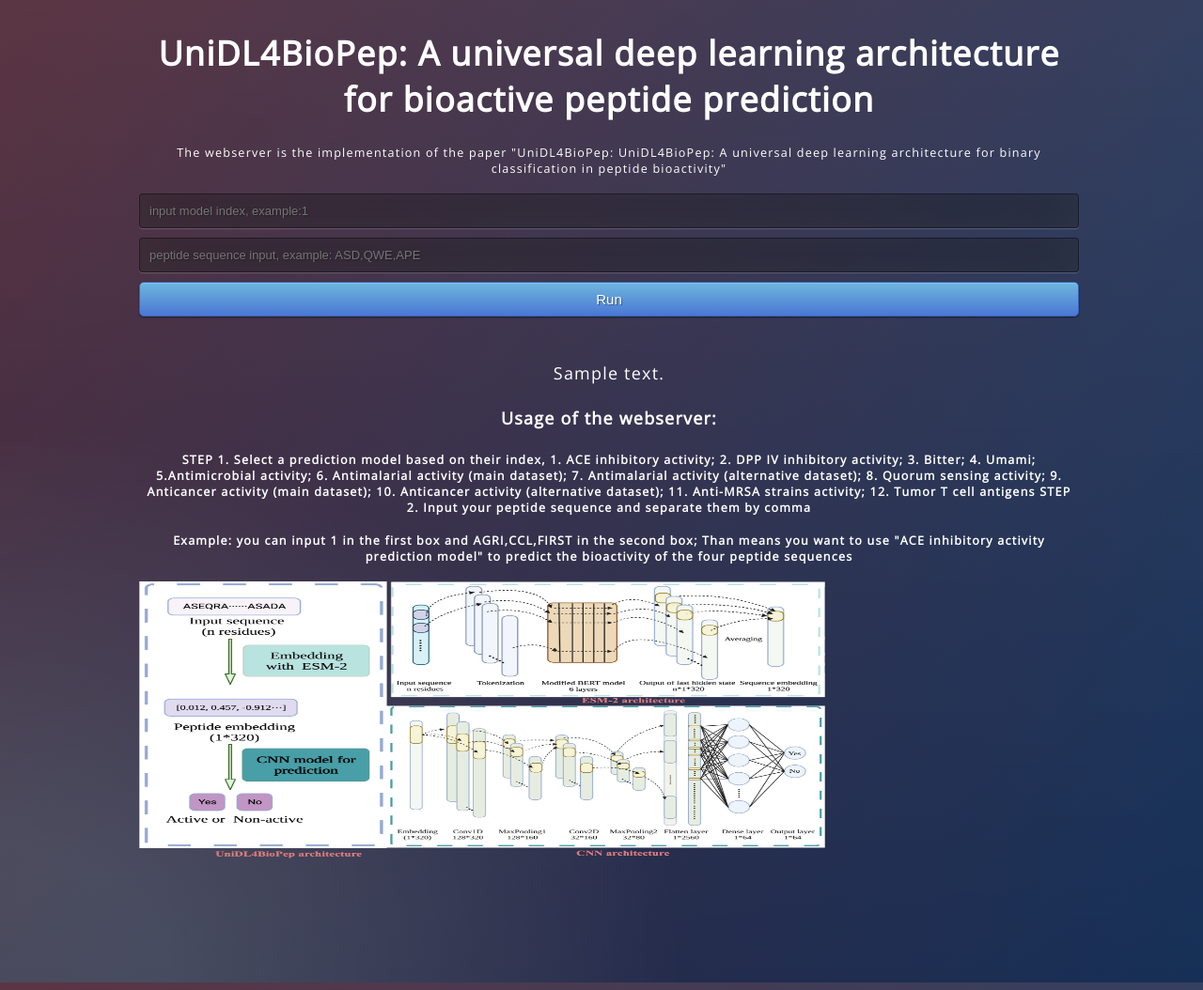
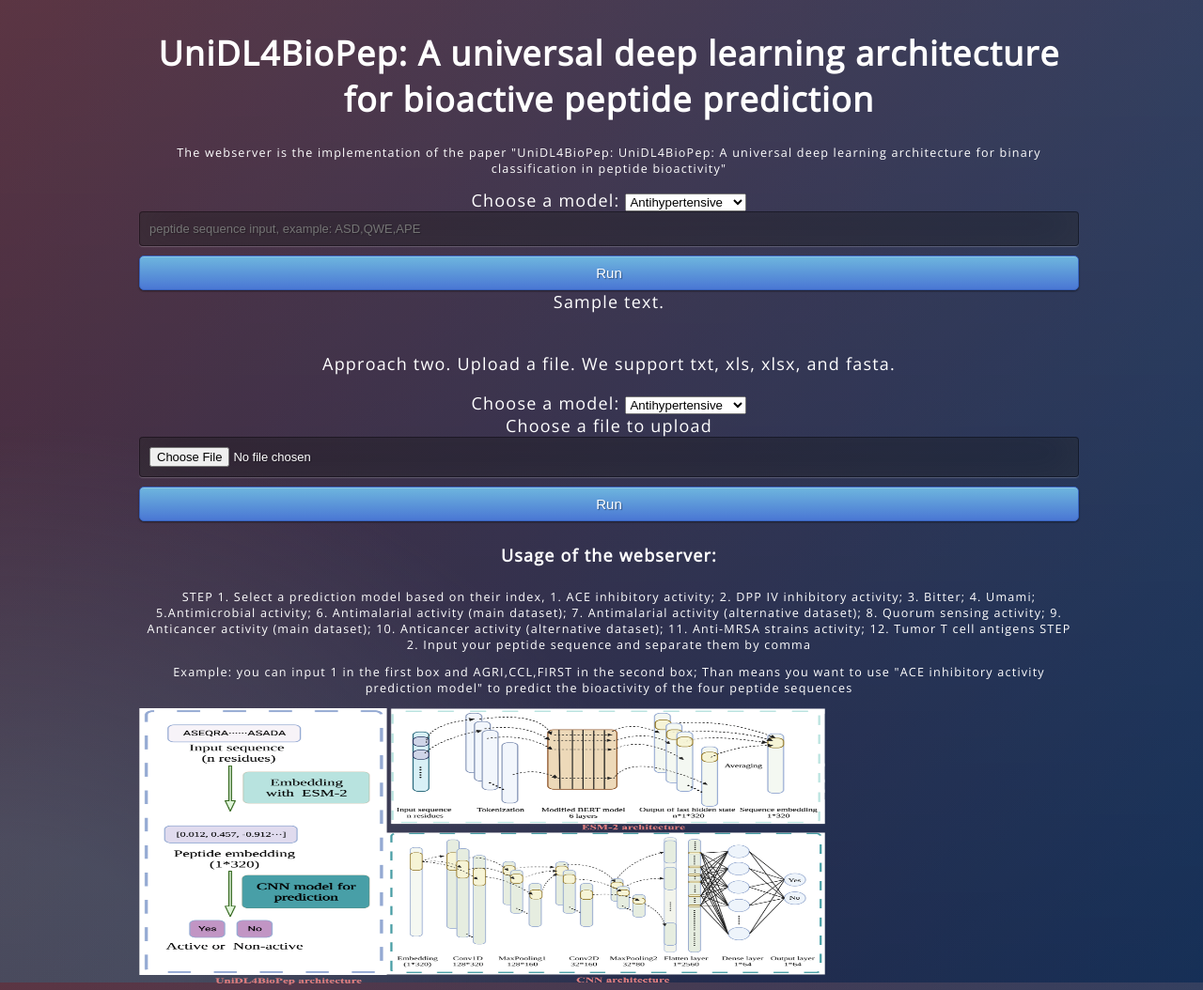
Before and after one commit to dzjxzyd/UniDL4BioPep_webserver, a Flask app: template templates/index.html in a window 1280 px wide. Shown: the whole page at 94% size. Run offline with Flask 2, Linux system fonts and the light colour scheme; the template is opened without the code that fills it: most values are stand-ins (such as "Sample title", 1, 10 or a date in 2020); some web fonts are replaced.

Commit message:
Add files via upload

```diff
--- a/templates/index.html
+++ b/templates/index.html
@@ -20,24 +20,58 @@
     </head>
 
 <body>
-<div class="content">
-    <body>
-
-
+    <div class="content">
         <h1>UniDL4BioPep: A universal deep learning architecture for bioactive peptide prediction</h1>
-        <p style="font-size:70%">The webserver is the implementation of the paper "UniDL4BioPep: UniDL4BioPep: A universal deep learning architecture for binary classification in peptide bioactivity"<p>
+        <p style="font-size:70%">The webserver is the implementation of the paper "UniDL4BioPep: UniDL4BioPep: A universal deep learning architecture for binary classification in peptide bioactivity"</p>
         <form action="{{url_for('predict')}}" method="post">
-             <input type="text" name="Model selection" placeholder="input model index, example:1" required="required">
-            <input type="text" name="Peptide_sequences" placeholder="peptide sequence input, example: ASD,QWE,APE" required="required">
+            <label for="Model selection">Choose a model:</label>
+            <select name="Model selection" id="model1" required="required">
+                <option value="1">Antihypertensive</option>
+                <option value="2">DPPIV</option>
+                <option value="3">bitter</option>
+                <option value="4">umami</option>
+                <option value="5">AMP</option>
+                <option value="6">AMAP_main</option>
+                <option value="7">AMAP_alternative</option>
+                <option value="8">QS</option>
+                <option value="9">ACP_main</option>
+                <option value="10">ACP_alternative</option>
+                <option value="11">MRSA_main</option>
+                <option value="12">TTCA</option>
+            </select>
+{#            <input type="text" name="Model selection" placeholder="input model index, example:1" required="required">#}
+            <input type="text" name="Peptide_sequences" placeholder="peptide sequence input, example: ASD,QWE,APE" required="required" />
             <button type="submit" class="btn btn-primary btn-block btn-large">Run</button>
         </form>
+        {{ prediction_text }}
+        <br/>
+        <br/>
+        <p>Approach two. Upload a file. We support txt, xls, xlsx, and fasta.</p>
+        <form action="{{url_for('pred_with_file')}}" method="post" enctype = "multipart/form-data">
+            <label for="Model_selection">Choose a model:</label>
+            <select name="Model_selection" id="model2" required="required">
+                <option value="1">Antihypertensive</option>
+                <option value="2">DPPIV</option>
+                <option value="3">bitter</option>
+                <option value="4">umami</option>
+                <option value="5">AMP</option>
+                <option value="6">AMAP_main</option>
+                <option value="7">AMAP_alternative</option>
+                <option value="8">QS</option>
+                <option value="9">ACP_main</option>
+                <option value="10">ACP_alternative</option>
+                <option value="11">MRSA_main</option>
+                <option value="12">TTCA</option>
+            </select>
         <br>
-        <br>
-        {{ prediction_text }}
-        <h4>Usage of the webserver:<h4>
-        <p style="font-size:70%">STEP 1. Select a prediction model based on their index, 1. ACE inhibitory activity; 2. DPP IV inhibitory activity; 3. Bitter; 4. Umami; 5.Antimicrobial activity; 6. Antimalarial activity (main dataset); 7. Antimalarial activity (alternative dataset); 8. Quorum sensing activity; 9. Anticancer activity (main dataset); 10. Anticancer activity (alternative dataset); 11. Anti-MRSA strains activity; 12. Tumor T cell antigens STEP 2. Input your peptide sequence and separate them by comma<p>
-        <p style="font-size:70%">Example: you can input 1 in the first box and AGRI,CCL,FIRST in the second box; Than means you want to use "ACE inhibitory activity prediction model" to predict the bioactivity of the four peptide sequences<p>
+            <label for="Peptide_sequences">Choose a file to upload</label>
+            <input type="file" name="Peptide_sequences" id="Peptide_sequences" accept=".xls,.xlsx,.txt,.fasta"/>
+            <button type="submit" class="btn btn-primary btn-block btn-large">Run</button>
+        </form>
+        <h4>Usage of the webserver:</h4>
+        <p style="font-size:70%">STEP 1. Select a prediction model based on their index, 1. ACE inhibitory activity; 2. DPP IV inhibitory activity; 3. Bitter; 4. Umami; 5.Antimicrobial activity; 6. Antimalarial activity (main dataset); 7. Antimalarial activity (alternative dataset); 8. Quorum sensing activity; 9. Anticancer activity (main dataset); 10. Anticancer activity (alternative dataset); 11. Anti-MRSA strains activity; 12. Tumor T cell antigens STEP 2. Input your peptide sequence and separate them by comma</p>
+        <p style="font-size:70%">Example: you can input 1 in the first box and AGRI,CCL,FIRST in the second box; Than means you want to use "ACE inhibitory activity prediction model" to predict the bioactivity of the four peptide sequences</p>
         <img src="static/css/Whole architecture.png" alt="Whole architecture" width="730" height="300" style="float:left">
-</div>
-</div>
+    </div>
+</body>
 </html>
```
